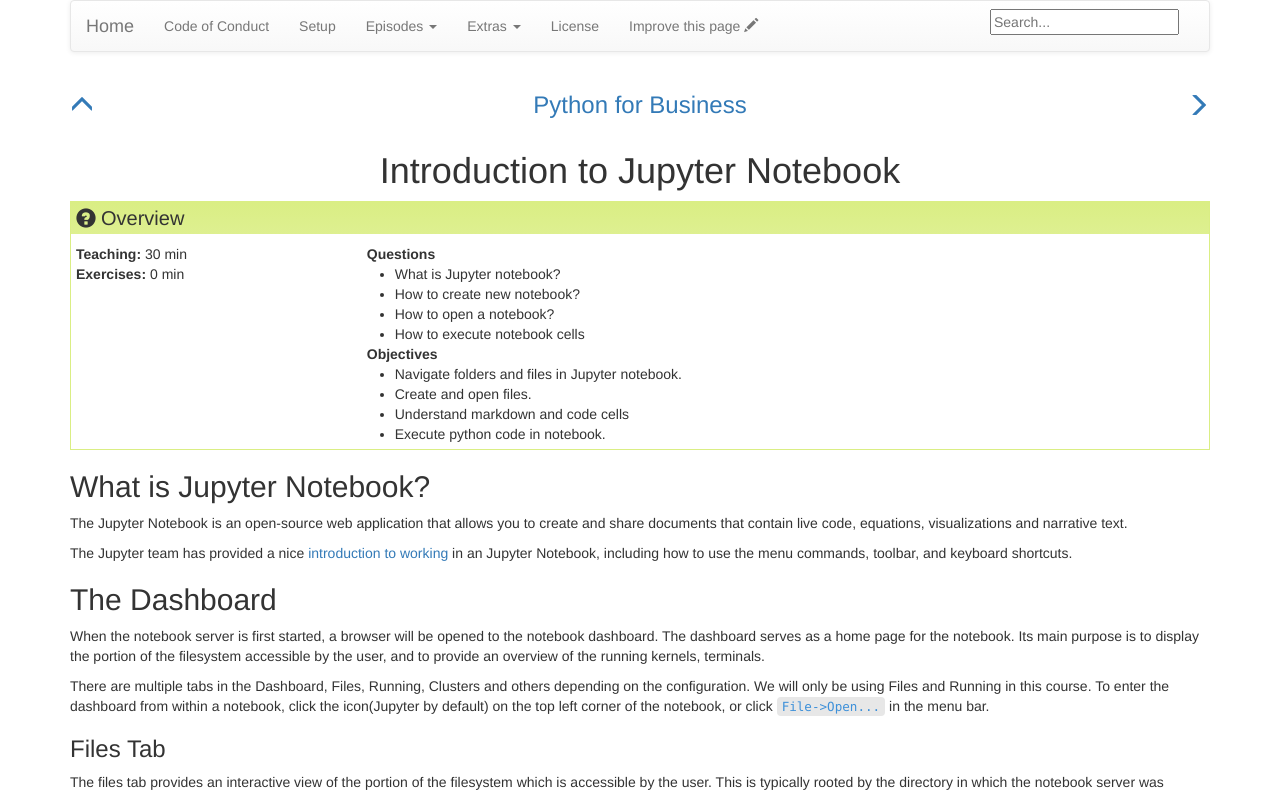
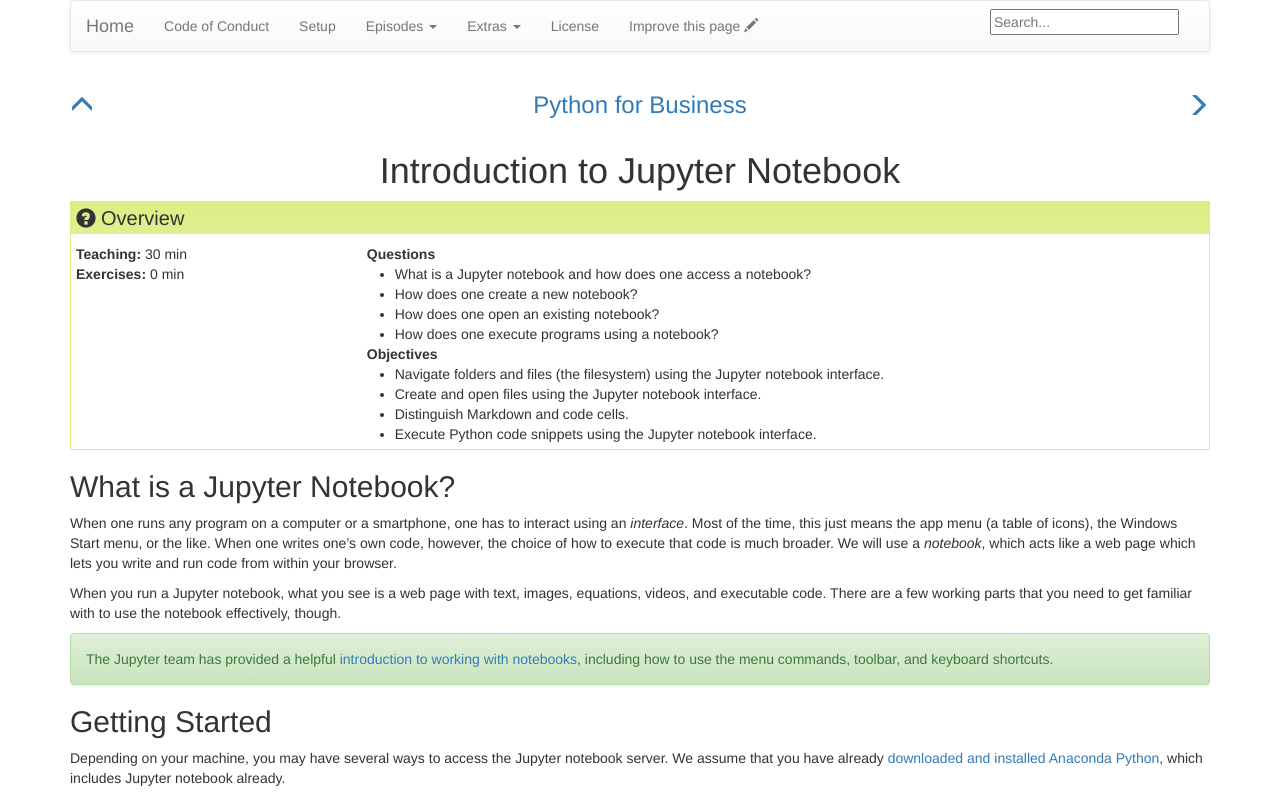
Before and after one commit to carpentries-incubator/python-business, a Jekyll site: the page built from _episodes/00-intro_notebook.md, in a window 1280 px wide and 1400 px high. Shown: the top 795 px of the window. Built offline with Jekyll 4.4.1, drawn with Linux system fonts in a browser that asks for light colours; some of the changed text lies outside the part shown.

Commit message:
Add Jupyter notebook explanations.

```diff
--- a/_episodes/00-intro_notebook.md
+++ b/_episodes/00-intro_notebook.md
@@ -3,34 +3,93 @@ title: Introduction to Jupyter Notebook
 teaching: 30
 exercises: 0
 questions:
-- "What is Jupyter notebook?"
-- "How to create new notebook?"
-- "How to open a notebook?"
-- "How to execute notebook cells"
+- "What is a Jupyter notebook and how does one access a notebook?"
+- "How does one create a new notebook?"
+- "How does one open an existing notebook?"
+- "How does one execute programs using a notebook?"
 objectives:
-- "Navigate folders and files in Jupyter notebook."
-- "Create and open files."
-- "Understand markdown and code cells"
-- "Execute python code in notebook."
+- "Navigate folders and files (the filesystem) using the Jupyter notebook interface."
+- "Create and open files using the Jupyter notebook interface."
+- "Distinguish Markdown and code cells."
+- "Execute Python code snippets using the Jupyter notebook interface."
 keypoints:
-- Remember basic keyboard shortcuts
-- Be careful with command mode and edit mode
+- Remember basic keyboard shortcuts.
+- Distinguish command mode and edit mode.
 ---
 
-## What is Jupyter Notebook?
-The Jupyter Notebook is an open-source web application that allows you to create and share documents that contain live code, equations, visualizations and narrative text.
+## What is a Jupyter Notebook?
 
-The Jupyter team has provided a nice [introduction to working](http://jupyter-notebook.readthedocs.io/en/latest/examples/Notebook/Notebook%20Basics.html) in an Jupyter Notebook, including how to use the menu commands, toolbar, and keyboard shortcuts.
+When one runs any program on a computer or a smartphone, one has to interact using an _interface_.  Most of the time, this just means the app menu (a table of icons), the Windows Start menu, or the like.  When one writes one's own code, however, the choice of how to execute that code is much broader.  We will use a _notebook_, which acts like a web page which lets you write and run code from within your browser.
+
+When you run a Jupyter notebook, what you see is a web page with text, images, equations, videos, and executable code.  There are a few working parts that you need to get familiar with to use the notebook effectively, though.
+
+<div class="alert alert-success">
+The Jupyter team has provided a helpful <a href="http://jupyter-notebook.readthedocs.io/en/latest/examples/Notebook/Notebook%20Basics.html">introduction to working with notebooks</a>, including how to use the menu commands, toolbar, and keyboard shortcuts.
+</div>
+
+
+##  Getting Started
+
+Depending on your machine, you may have several ways to access the Jupyter notebook server.  We assume that you have already [downloaded and installed Anaconda Python](https://www.anaconda.com/products/individual), which includes Jupyter notebook already.
+
+1. Open the [Anaconda Navigator](https://docs.anaconda.com/anaconda/navigator/) by searching for it at the Start Menu or by double-clicking it on your Desktop.
+
+    ![](https://docs.anaconda.com/_images/nav-defaults.png)
+
+2. Open the Jupyter Notebook option (not JupyterLab, which is a related tool).  _After a moment, your browser should open with the Jupyter dashboard._
+
+<div class="alert alert-warning">
+If you do not have Anaconda Python installed, on macOS or Linux you should be able to access the Terminal and execute <code>jupyter notebook</code> to get started.  If you use this approach, be sure to keep the Terminal open the entire time you are working on the notebook.
+</div>
+
 
 ## The Dashboard
 
-When the notebook server is first started, a browser will be opened to the notebook dashboard. The dashboard serves as a home page for the notebook. Its main purpose is to display the portion of the filesystem accessible by the user, and to provide an overview of the running kernels, terminals.
+When your browser opens to the Jupyter dashboard, you will see a listing of files and folders, presumably (but not always) your home directory.  The dashboard serves as a home page for Jupyter.  The tabs located across the tyop indicate the modes of access you have, and typically include `Files`, `Running`, and `Clusters`.  From `Files` you are able to access notebooks located in folders throughout your home folder.  From `Running` you can check on the status of active notebooks.
 
-There are multiple tabs in the Dashboard, Files, Running, Clusters and others depending on the configuration. We will only be using Files and Running in this course. To enter the dashboard from within a notebook, click the icon(Jupyter by default) on the top left corner of the notebook, or click `File->Open...` in the menu bar.
 
-### Files Tab
+### Your First Notebook
 
-The files tab provides an interactive view of the portion of the filesystem which is accessible by the user. This is typically rooted by the directory in which the notebook server was started.
+We would like to start working on a new notebook, and for simplicity we will start one in a new folder.
+
+1. Click the `New` button at top right.
+2. Select the `Folder` option.
+3. Name the folder `workshop` and confirm.
+
+    _A new folder named `workshop` appears._
+
+4. Click into the new folder, where we will create a new notebook.
+5. Click the `New` button at top right.
+6. Select the `Python 3` notebook option.
+
+    _A new notebook starts in the current folder.  A new browser tab opens and shows you a clean-slate notebook._
+
+The new notebook has a menu bar across the top and a toolbar for common actions.  The main thing that interests us is the cell, the gray bar which you can click in and type.
+
+There are several kinds of cells, but the default cell is a _code cell_.
+
+7. Click in the cell so that you see a cursor blinking.
+8. Type `1+1` and press `Ctrl`+`Enter`.
+
+    _The code you typed evaluates, produces the output `2`, and Jupyter inserts a new code cell below._
+
+Your basic working pattern when using a notebook will be to enter code into a gray code cell, then execute the code using `Ctrl`+`Enter` (or the `Run` button on the toolbar).  You may then click back into the cell, edit the code, and run it again as necessary.
+
+At this point, you can use the code cells like a calculator.  Try some of the following inputs in separate code cells:
+
+-   `5 * 5`
+-   `5 ** 2`  (what does this do?)
+-   `25 ** 0.5`  (what does this do?)
+
+The Python computing language, which we'll talk about in detail later, acts a lot like a graphing calculator for basic mathematical calculations.
+
+Let's circle back around and talk a bit more about the Jupyter interface before diving into Python.
+
+TODO
+
+### `Files` Tab
+
+The `Files` tab provides an interactive view of the portion of the filesystem which is accessible by the user.
 
 The top of the files list displays clickable breadcrumbs of the current directory. It is possible to navigate the filesystem by clicking on these breadcrumbs or on the directories displayed in the notebook list.
 
@@ -190,3 +249,6 @@ The simplest of these capabilities to demonstrate is developing and running code
 Hello World!
 > ~~~
 > {: .output}
+
+
+Finally, to return to the dashboard, you can select the browser tab which contains it.  If you have closed the browser tab, you may access the dashboard from within a notebook by clicking the Jupyter icon at top left.
```
Also changed, not shown: README.md.
